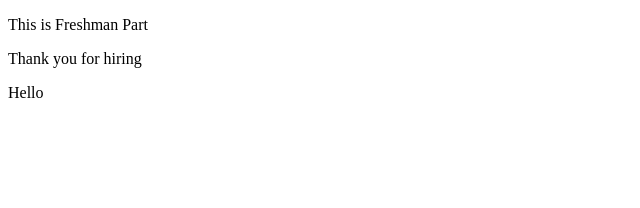
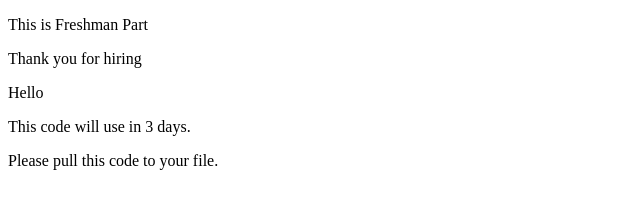
Before and after one commit to Inno0917/academic-project, a plain HTML site: page index.html in a window 1280 px wide. Shown: the whole page, without its empty margins (0-640 px from the left). Drawn offline with Linux system fonts and the light colour scheme.

Commit message:
Announce

```diff
--- a/index.html
+++ b/index.html
@@ -8,6 +8,7 @@
 </head>
 <body>
   <p>Hello</p>
-
+  <p> This code will use in 3 days.</p>
+  <p> Please pull this code to your file.</p>
 </body>
 </html>
```
